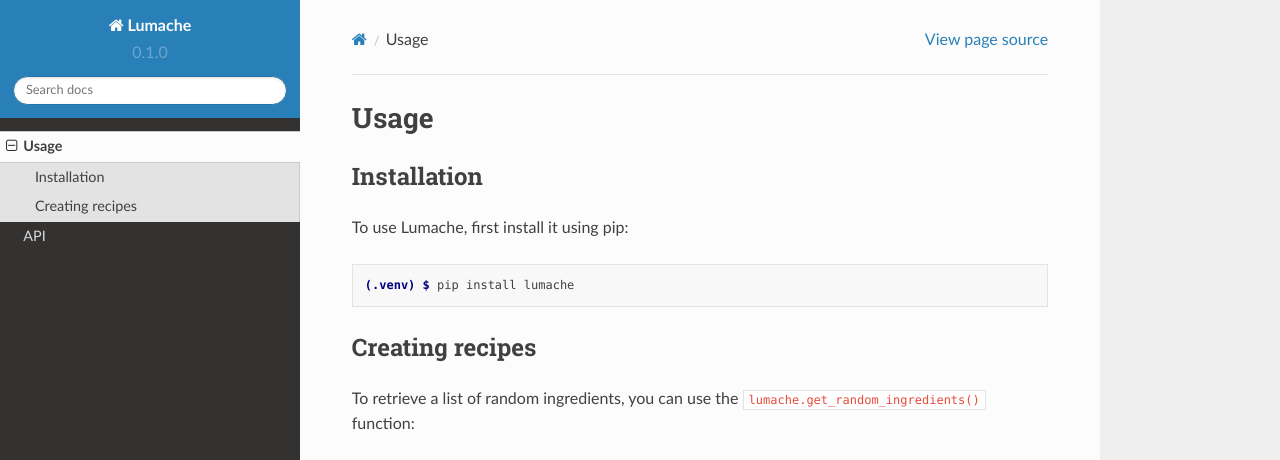
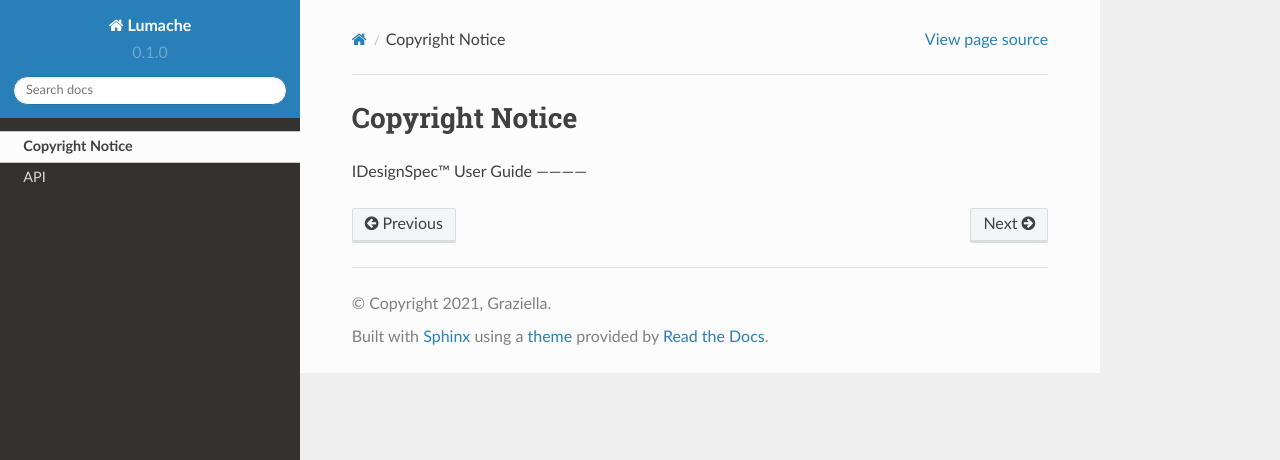
Before and after one commit to sakshi-agnisys/refacto-tutorial, a Sphinx documentation site: the page built from docs/source/usage.rst, in a window 1280 px wide and 1095 px high. Shown: the top 460 px of the window. Built offline with Sphinx 7.4.7 and the Read the Docs theme 2.0.0, drawn with Linux system fonts in a browser that asks for light colours; some of the changed text lies outside the part shown; grey boxes are pictures that could not be loaded.

Commit message:
Update usage.rst

```diff
--- a/docs/source/usage.rst
+++ b/docs/source/usage.rst
@@ -1,33 +1,8 @@
-Usage
+Copyright Notice
 =====
 
 .. _installation:
 
-Installation
+IDesignSpec™
+User Guide
 ------------
-
-To use Lumache, first install it using pip:
-
-.. code-block:: console
-
-   (.venv) $ pip install lumache
-
-Creating recipes
-----------------
-
-To retrieve a list of random ingredients,
-you can use the ``lumache.get_random_ingredients()`` function:
-
-.. autofunction:: lumache.get_random_ingredients
-
-The ``kind`` parameter should be either ``"meat"``, ``"fish"``,
-or ``"veggies"``. Otherwise, :py:func:`lumache.get_random_ingredients`
-will raise an exception.
-
-.. autoexception:: lumache.InvalidKindError
-
-For example:
-
->>> import lumache
->>> lumache.get_random_ingredients()
-['shells', 'gorgonzola', 'parsley']
```
